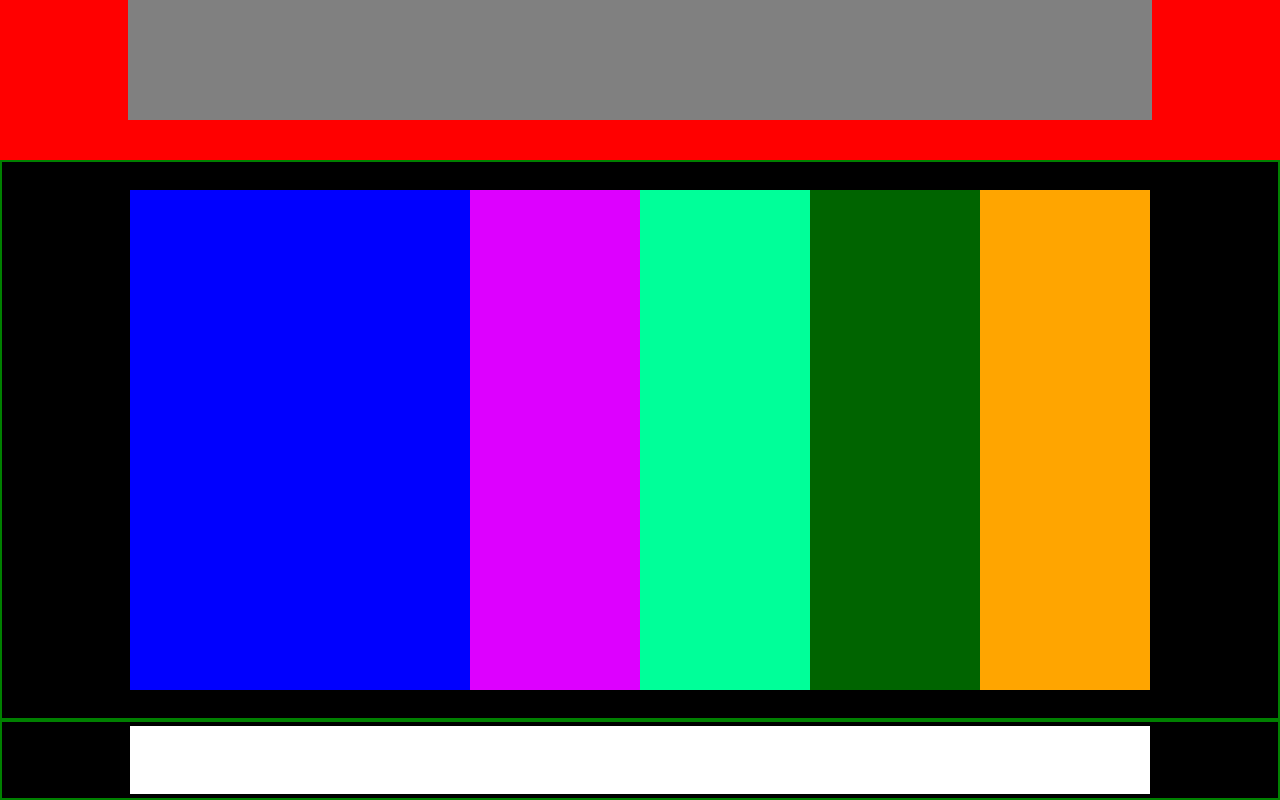
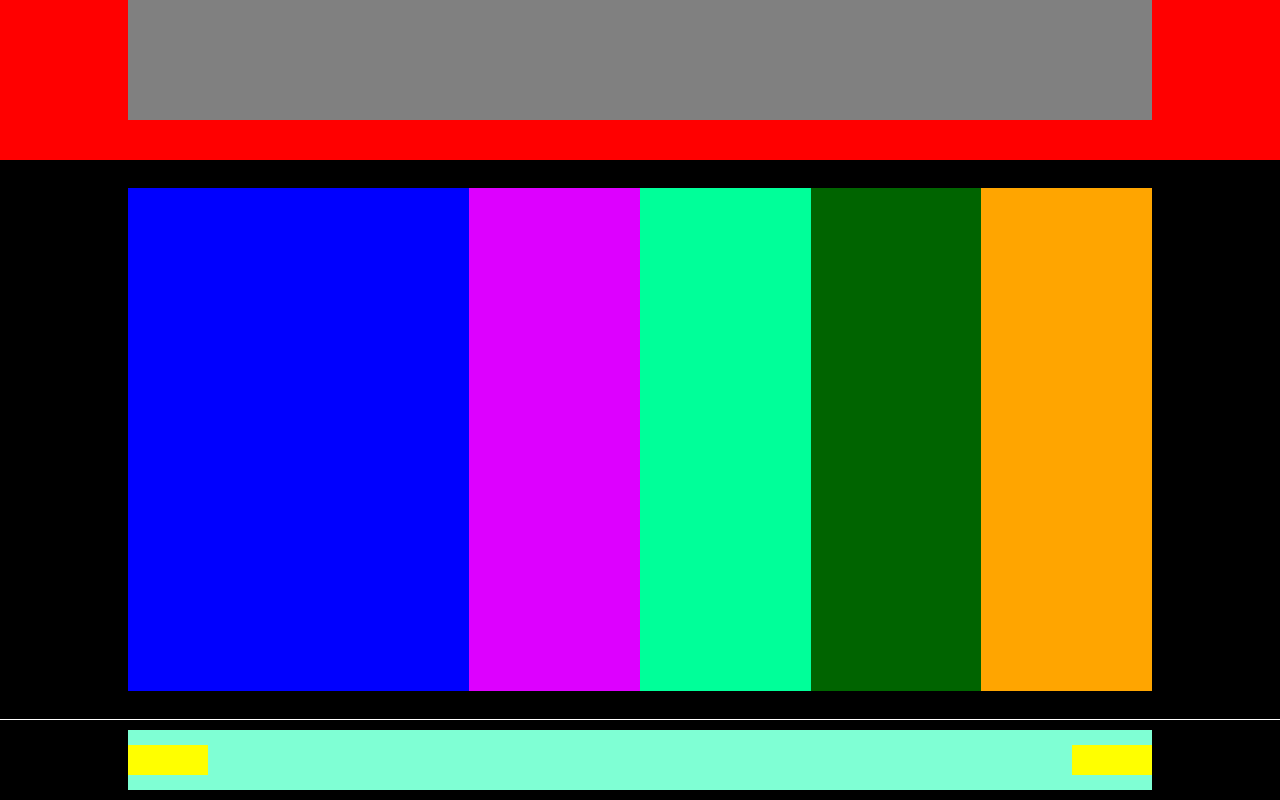
Before and after one commit to danieledisco/htmlcss-struttura-discord, a plain HTML site: page index.html in a window 1280 px wide. Shown: the part 2516-3316 px from the top of the page. Drawn offline with Linux system fonts and the light colour scheme.

Commit message:
Add bottom part of the footer

```diff
--- a/css/style.css
+++ b/css/style.css
@@ -172,6 +172,7 @@ body
         width: 100%;
         height: 35rem;
         display: flex;
+        border-bottom: 1px solid white;
         /*align-items: center;*/
 }
 .row_footer_top
@@ -192,9 +193,11 @@ body
 }
 .row_footer_down
 {
+        display: flex;
         width: 80%;
         margin: auto;
-        height: 90%;
+        height: 75%;
+        justify-content: space-between;
 }
 .social
 {
@@ -216,6 +219,20 @@ body
 {
         height: 100%;
 }
+
+.comp_adv
+{
+        height: 50%;
+        width: 5rem;
+        align-self: center;
+}
+.sign_in
+{
+        height: 50%;
+        width: 5rem;
+        align-self: center;
+}
+
 
 /* debug */
 .debug #site_header
@@ -302,7 +319,7 @@ body
 .debug .container_footer_top, .debug .container_footer_down
 {
         background-color: black;
-        border: 2px solid green;
+        /*border: 2px solid green;*/
 }
 .debug .row_footer_top, .debug .row_footer_down
 {
@@ -329,3 +346,18 @@ body
 {
         background-color: orange;
 }
+
+.debug .row_footer_down
+{
+        background-color: aquamarine;
+}
+
+.debug .comp_adv
+{
+        background-color: yellow;
+}
+
+.debug .sign_in
+{
+        background-color: yellow;
+}
--- a/index.html
+++ b/index.html
@@ -110,7 +110,12 @@
                 <div class="footer_down">
                         <div class="container_footer_down">
                                 <div class="row_footer_down">
+                                        <div class="comp_adv">
 
+                                        </div>
+                                        <div class="sign_in">
+
+                                        </div>
                                 </div>
                         </div>
 
```
